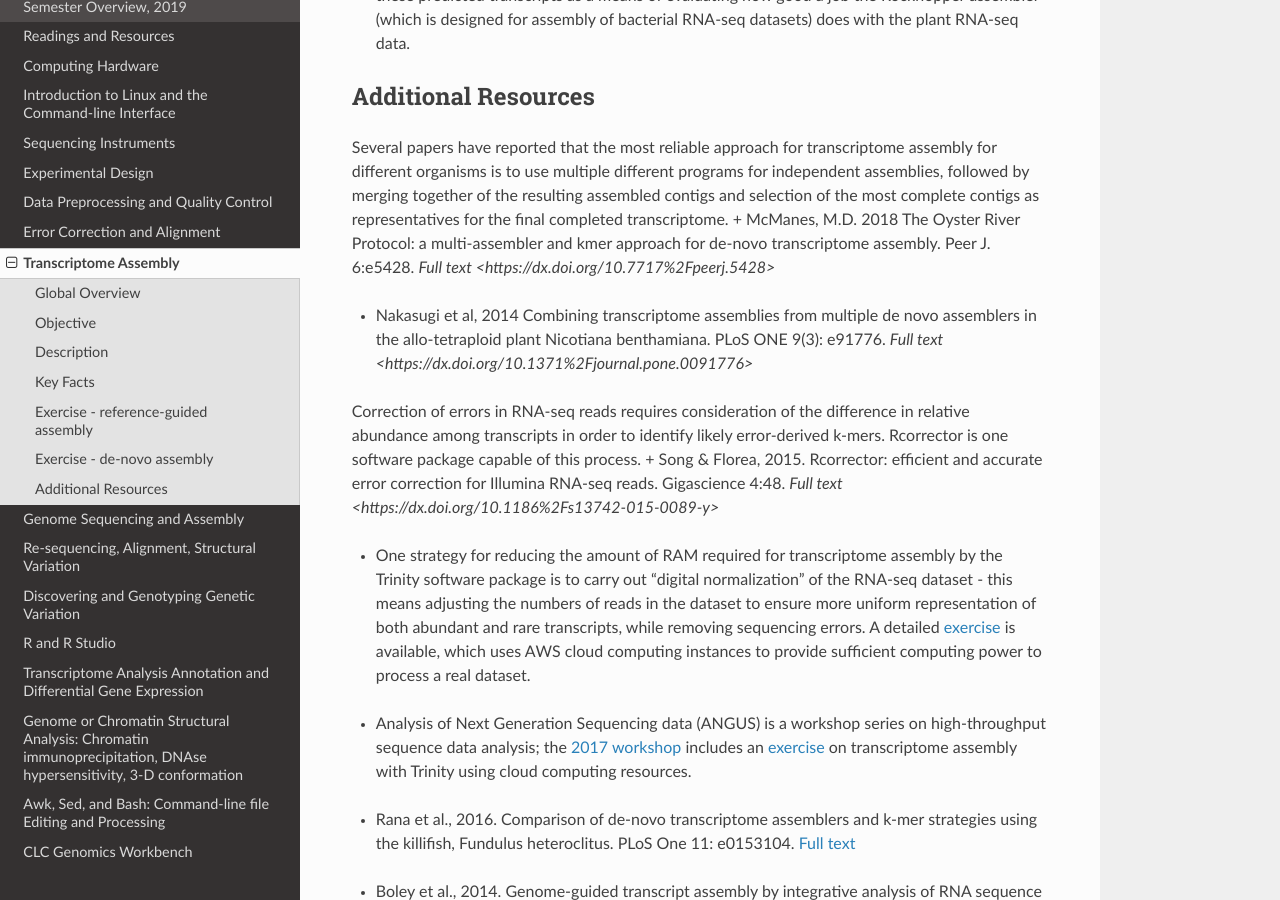
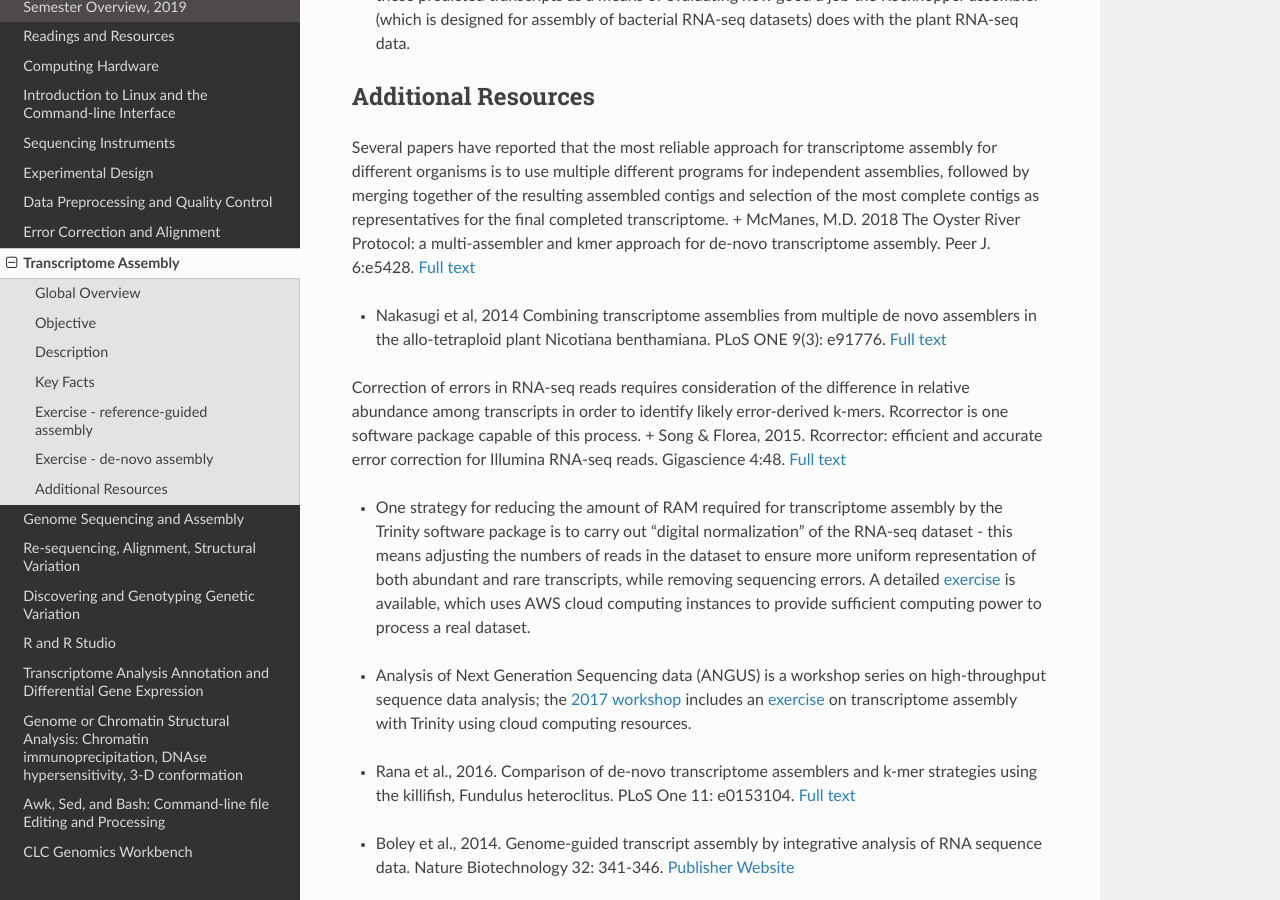
Before and after one commit to rwhetten/DeepSeqAnalysis, a Sphinx documentation site: the page built from docs/source/transcriptome-assembly.rst, in a window 1280 px wide and 900 px high, scrolled down 2640 px. Built offline with Sphinx 7.4.7 and the Read the Docs theme 2.0.0, drawn with Linux system fonts in a browser that asks for light colours.

Commit message:
Update transcriptome-assembly.rst

```diff
--- a/docs/source/transcriptome-assembly.rst
+++ b/docs/source/transcriptome-assembly.rst
@@ -84,16 +84,16 @@ Additional Resources
 ********************
 
 Several papers have reported that the most reliable approach for transcriptome assembly for different organisms is to use multiple different programs for independent assemblies, followed by merging together of the resulting assembled contigs and selection of the most complete contigs as representatives for the final completed transcriptome.
-+ McManes, M.D. 2018 The Oyster River Protocol: a multi-assembler and kmer approach for de-novo transcriptome assembly. Peer J. 6:e5428. `Full text <https://dx.doi.org/10.7717%2Fpeerj.5428>`
++ McManes, M.D. 2018 The Oyster River Protocol: a multi-assembler and kmer approach for de-novo transcriptome assembly. Peer J. 6:e5428. `Full text <https://dx.doi.org/10.7717%2Fpeerj.5428>`_
 
 \
 
-+ Nakasugi et al, 2014 Combining transcriptome assemblies from multiple de novo assemblers in the allo-tetraploid plant Nicotiana benthamiana. PLoS ONE 9(3): e91776. `Full text <https://dx.doi.org/10.1371%2Fjournal.pone.0091776>`
++ Nakasugi et al, 2014 Combining transcriptome assemblies from multiple de novo assemblers in the allo-tetraploid plant Nicotiana benthamiana. PLoS ONE 9(3): e91776. `Full text <https://dx.doi.org/10.1371%2Fjournal.pone.0091776>`_
 
 \
 
 Correction of errors in RNA-seq reads requires consideration of the difference in relative abundance among transcripts in order to identify likely error-derived k-mers. Rcorrector is one software package capable of this process.
-+ Song & Florea, 2015. Rcorrector: efficient and accurate error correction for Illumina RNA-seq reads. Gigascience 4:48. `Full text <https://dx.doi.org/10.1186%2Fs13742-015-0089-y>`
++ Song & Florea, 2015. Rcorrector: efficient and accurate error correction for Illumina RNA-seq reads. Gigascience 4:48. `Full text <https://dx.doi.org/10.1186%2Fs13742-015-0089-y>`_
 
 \
 
```
